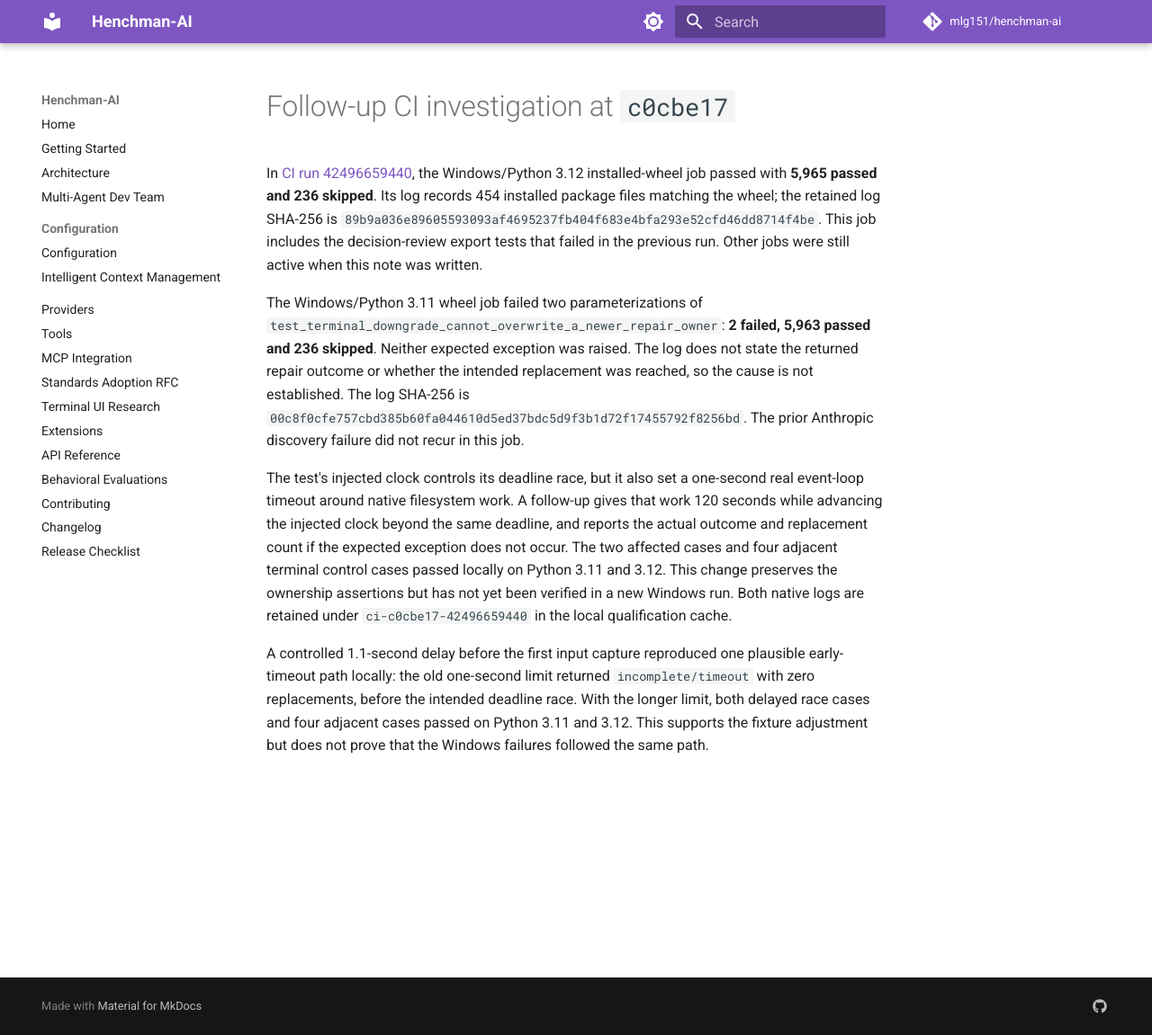
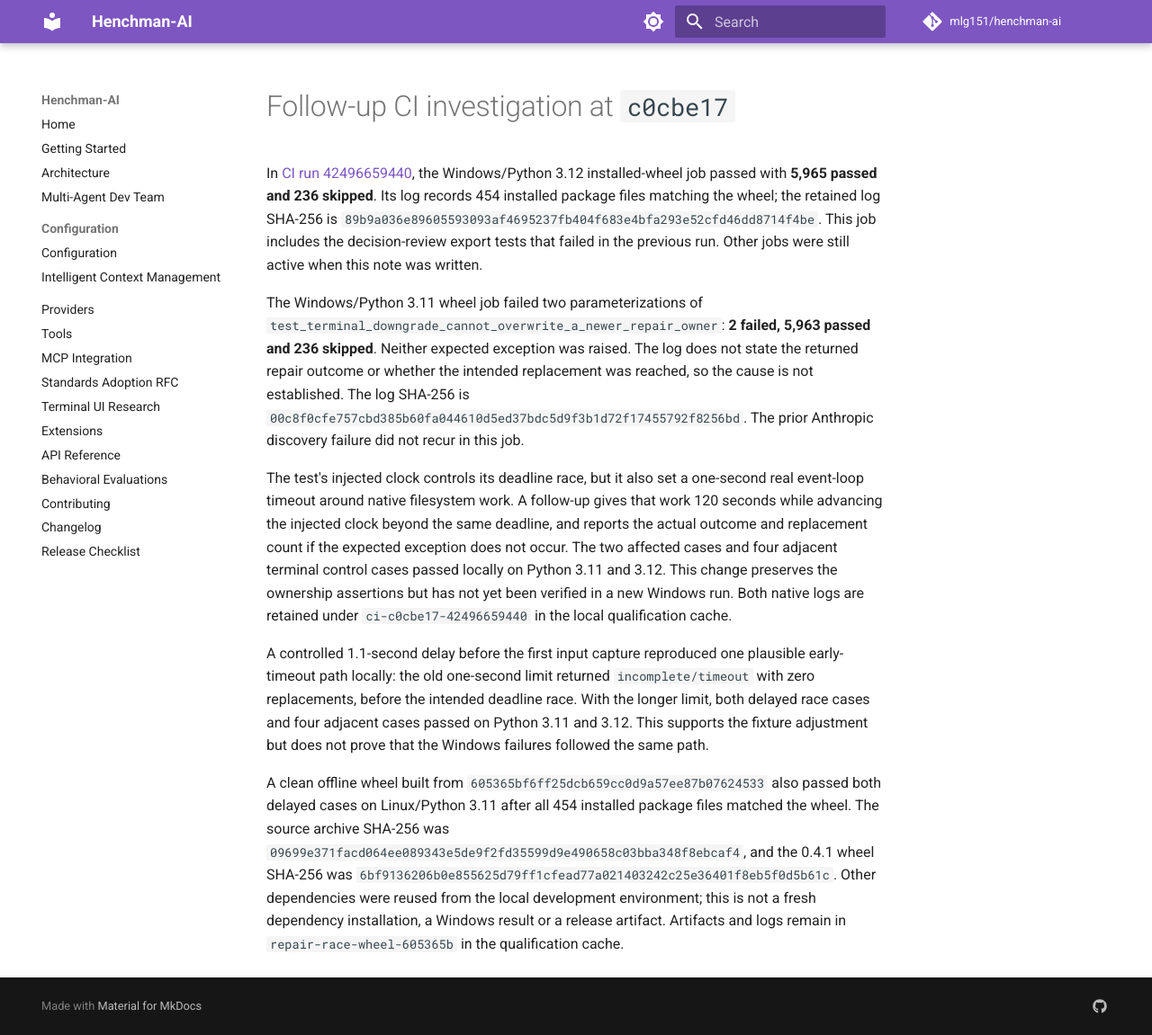
Before and after one commit to mlg151/henchman-ai, an MkDocs documentation site: the page built from docs/evaluations/2026-11-08-ci-c0cbe17-investigation.md, in a window 1280 px wide and 1151 px high. Shown: the whole window at 90% size. Built offline with MkDocs 1.6.1 and Material for MkDocs 9.7.7, drawn with Linux system fonts in a browser that asks for light colours; comment, search, counter and statistics services are not loaded.

Commit message:
Record installed-wheel repair race check

```diff
--- a/docs/evaluations/2026-11-08-ci-c0cbe17-investigation.md
+++ b/docs/evaluations/2026-11-08-ci-c0cbe17-investigation.md
@@ -32,3 +32,14 @@ plausible early-timeout path locally: the old one-second limit returned
 With the longer limit, both delayed race cases and four adjacent cases passed on
 Python 3.11 and 3.12. This supports the fixture adjustment but does not prove
 that the Windows failures followed the same path.
+
+A clean offline wheel built from `605365bf6ff25dcb659cc0d9a57ee87b07624533`
+also passed both delayed cases on Linux/Python 3.11 after all 454 installed
+package files matched the wheel. The source archive SHA-256 was
+`09699e371facd064ee089343e5de9f2fd35599d9e490658c03bba348f8ebcaf4`, and the
+0.4.1 wheel SHA-256 was
+`6bf9136206b0e855625d79ff1cfead77a021403242c25e36401f8eb5f0d5b61c`.
+Other dependencies were reused from the local development environment; this is
+not a fresh dependency installation, a Windows result or a release artifact.
+Artifacts and logs remain in `repair-race-wheel-605365b` in the qualification
+cache.
```
